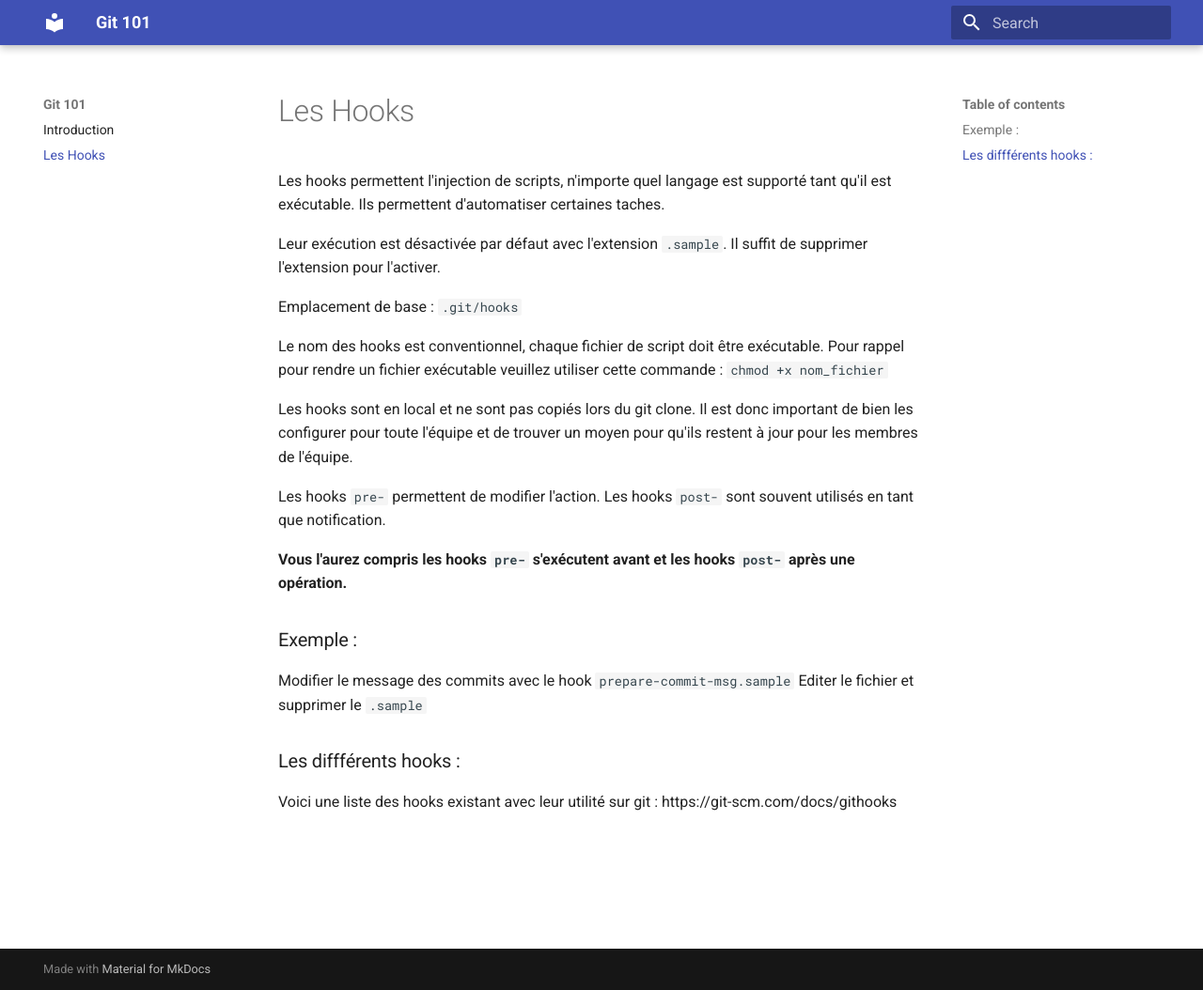
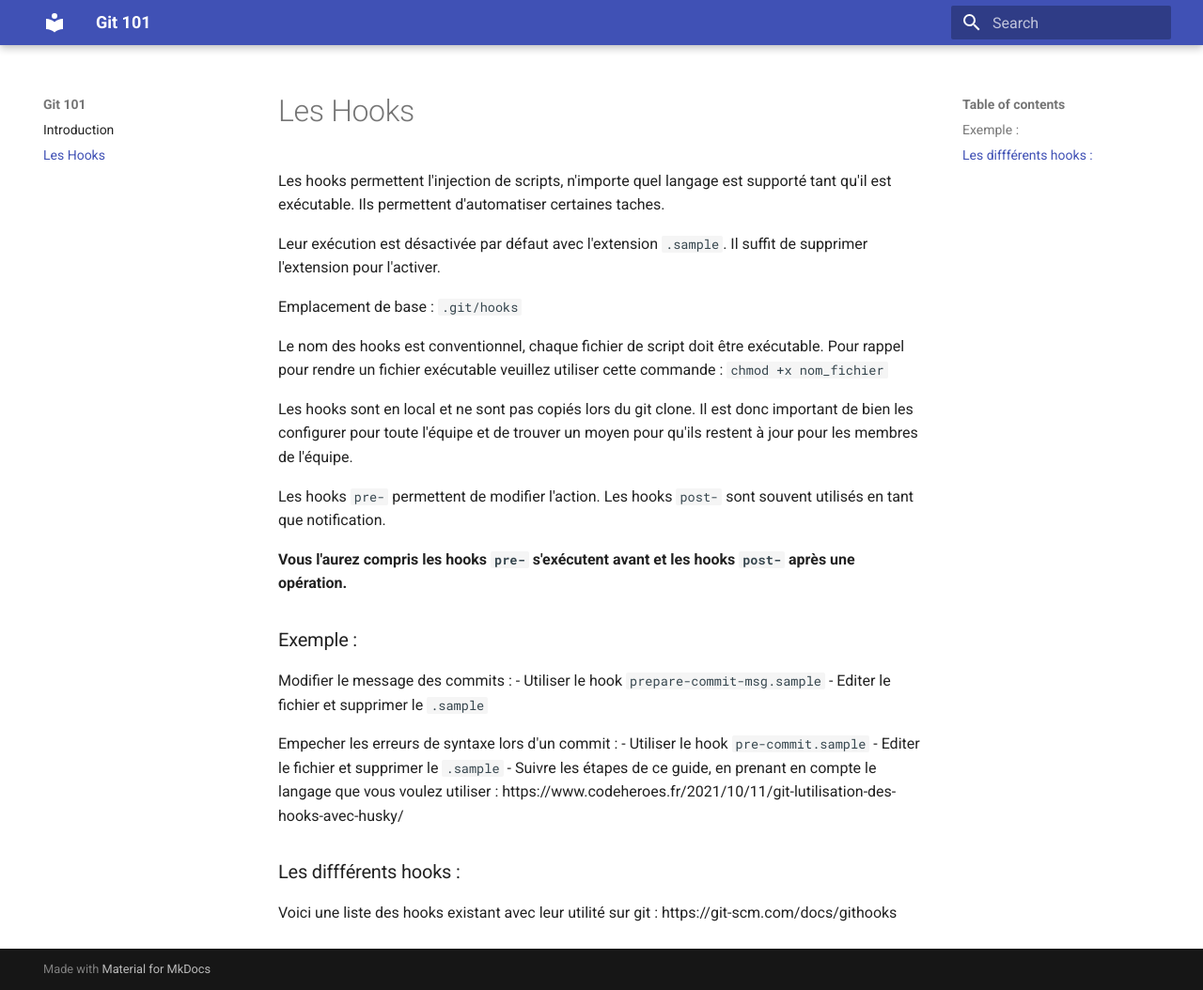
Before and after one commit to ub-mmi-but/git-101, an MkDocs documentation site: the page built from docs/hooks.md, in a window 1280 px wide and 1054 px high. Shown: the whole window at 94% size. Built offline with MkDocs 1.6.1 and Material for MkDocs 9.7.7, drawn with Linux system fonts in a browser that asks for light colours.

Commit message:
V1 - Exemple Lint

```diff
--- a/docs/hooks.md
+++ b/docs/hooks.md
@@ -18,8 +18,14 @@ Les hooks `post-` sont souvent utilisés en tant que notification.
 
 ### Exemple :
 
-Modifier le message des commits avec le hook `prepare-commit-msg.sample`
-Editer le fichier et supprimer le `.sample`
+Modifier le message des commits :
+    - Utiliser le hook `prepare-commit-msg.sample`
+    - Editer le fichier et supprimer le `.sample`
+
+Empecher les erreurs de syntaxe lors d'un commit :
+    - Utiliser le hook `pre-commit.sample`
+    - Editer le fichier et supprimer le `.sample`
+    - Suivre les étapes de ce guide, en prenant en compte le langage que vous voulez utiliser : https://www.codeheroes.fr/2021/10/11/git-lutilisation-des-hooks-avec-husky/
 
 ### Les diffférents hooks :
 
```
